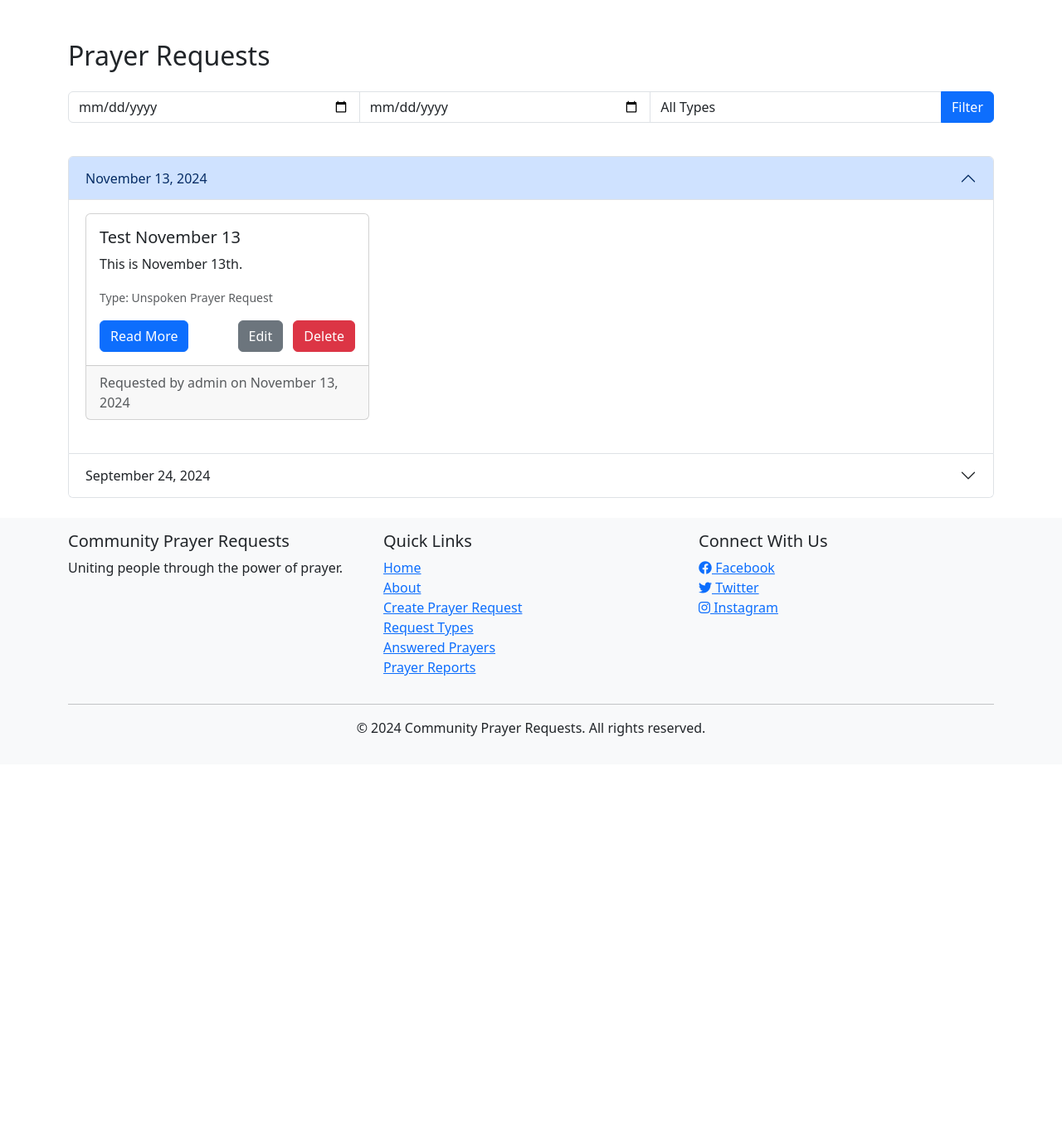
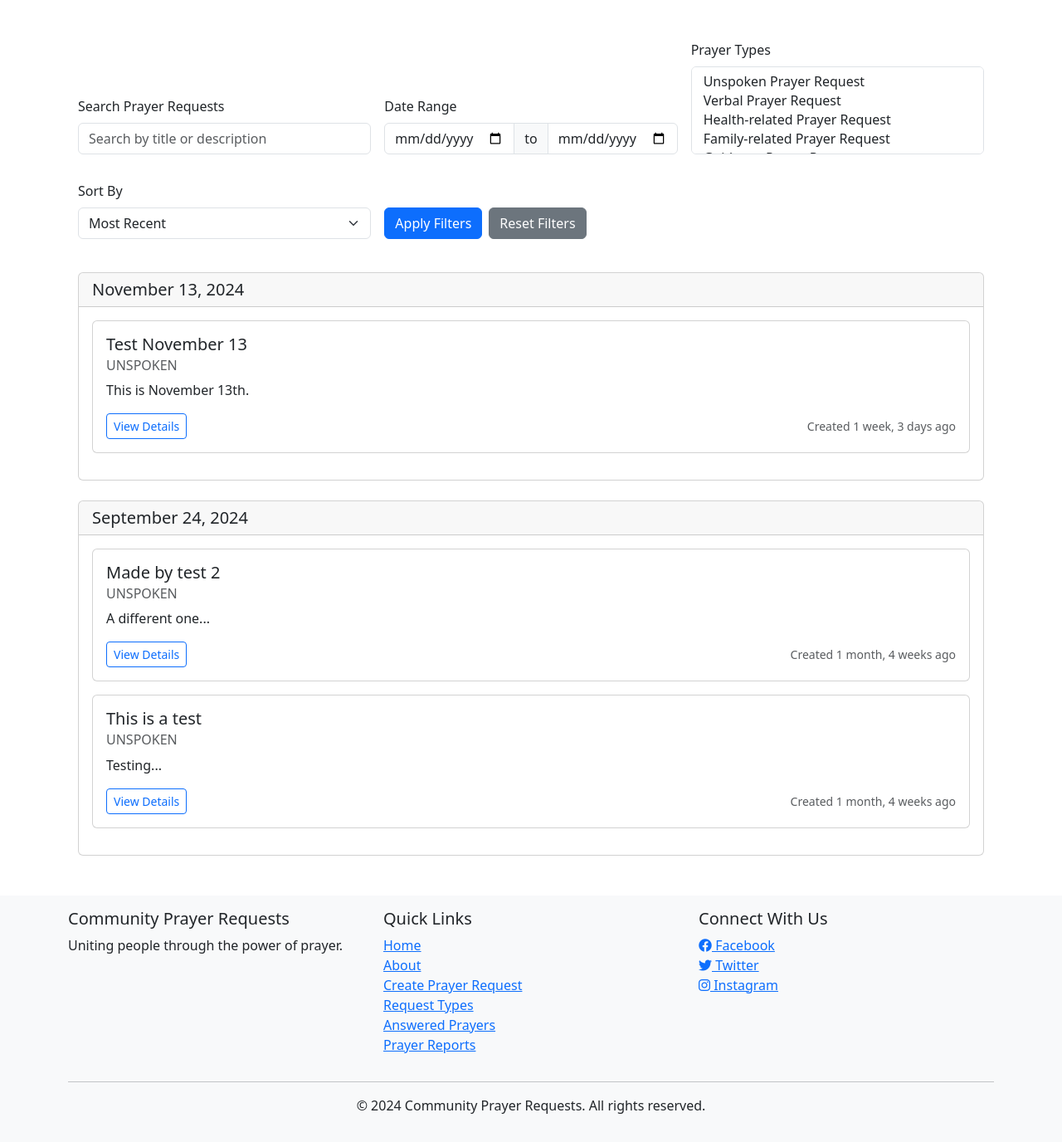
Before and after one commit to hunterhines34/communitychurch, a Django app: page / in a window 1280 px wide. Shown: the part 80-1456 px from the top of the page at 83% size. Before the commit the page ends 967 px from the top, so only its background shows below. Run offline with Django 5.2, Linux system fonts and the light colour scheme; a user stored in the database is signed in; data comes from the database, SQL or seed files in the repository; some libraries are stand-ins or nearby versions.

Commit message:
Added new sorting/filtering on homepage

```diff
--- a/community_church/prayer_requests/templates/prayer_requests/home.html
+++ b/community_church/prayer_requests/templates/prayer_requests/home.html
@@ -1,105 +1,144 @@
 {% extends 'prayer_requests/base.html' %}
-{% block title %}Home - Community Prayer Requests{% endblock %}
+{% block title %}Prayer Requests - Community Church{% endblock %}
+
+{% block extra_css %}
+<link rel="stylesheet" href="https://cdn.jsdelivr.net/npm/choices.js/public/assets/styles/choices.min.css">
+{% endblock %}
+
 {% block content %}
+<div class="container mt-4">
     {% if user.is_authenticated %}
-    <h2 class="mb-4">Prayer Requests</h2>
     <div class="row mb-4">
-        <div class="col-md-12">
-            <form method="GET" class="form-inline">
-                <div class="input-group mb-3">
-                    <input type="date" name="start_date" class="form-control" placeholder="Start Date">
-                    <input type="date" name="end_date" class="form-control" placeholder="End Date">
-                    <select name="prayer_type" class="form-control">
-                        <option value="">All Types</option>
-                        {% for value, label in prayer_types %}
-                            <option value="{{ value }}">{{ label }}</option>
+        <div class="col-12">
+            <form id="prayer-request-filter" method="get" class="row g-3 align-items-end">
+                <!-- Search Input -->
+                <div class="col-md-4 mb-3">
+                    <label for="search" class="form-label">Search Prayer Requests</label>
+                    <input type="text" class="form-control" id="search" name="search"
+                           placeholder="Search by title or description"
+                           value="{{ current_search }}">
+                </div>
+
+                <!-- Date Range Picker -->
+                <div class="col-md-4 mb-3">
+                    <label class="form-label">Date Range</label>
+                    <div class="input-group">
+                        <input type="date" class="form-control" name="start_date"
+                               id="start_date" value="{{ start_date|default_if_none:'' }}">
+                        <span class="input-group-text">to</span>
+                        <input type="date" class="form-control" name="end_date"
+                               id="end_date" value="{{ end_date|default_if_none:'' }}">
+                    </div>
+                </div>
+
+                <!-- Prayer Type Multi-Select -->
+                <div class="col-md-4 mb-3">
+                    <label for="prayer_types" class="form-label">Prayer Types</label>
+                    <select multiple class="form-control" id="prayer_types" name="prayer_types">
+                        {% for type_value, type_label in prayer_types %}
+                            <option value="{{ type_value }}"
+                                    {% if type_value in current_prayer_types %}selected{% endif %}>
+                                {{ type_label }}
+                            </option>
                         {% endfor %}
                     </select>
-                    <button type="submit" class="btn btn-primary">Filter</button>
+                </div>
+
+                <!-- Sorting Dropdown -->
+                <div class="col-md-4 mb-3">
+                    <label for="sort_by" class="form-label">Sort By</label>
+                    <select class="form-select" id="sort_by" name="sort_by">
+                        <option value="recent" {% if current_sort == 'recent' %}selected{% endif %}>Most Recent</option>
+                        <option value="most_commented" {% if current_sort == 'most_commented' %}selected{% endif %}>Most Commented</option>
+                    </select>
+                </div>
+
+                <!-- Filter Buttons -->
+                <div class="col-md-8 mb-3 d-flex align-items-end">
+                    <button type="submit" class="btn btn-primary me-2">Apply Filters</button>
+                    <button type="button" id="reset-filters" class="btn btn-secondary">Reset Filters</button>
                 </div>
             </form>
         </div>
     </div>
-    <div class="accordion" id="prayerRequestsAccordion">
-        {% for date, requests in grouped_requests.items %}
-            <div class="accordion-item">
-                <h2 class="accordion-header" id="heading{{ date|date:'Ymd' }}">
-                    <button class="accordion-button {% if not forloop.first %}collapsed{% endif %}" type="button" data-bs-toggle="collapse" data-bs-target="#collapse{{ date|date:'Ymd' }}" aria-expanded="{% if forloop.first %}true{% else %}false{% endif %}" aria-controls="collapse{{ date|date:'Ymd' }}">
-                        {{ date|date:"F d, Y" }}
-                    </button>
-                </h2>
-                <div id="collapse{{ date|date:'Ymd' }}" class="accordion-collapse collapse {% if forloop.first %}show{% endif %}" aria-labelledby="heading{{ date|date:'Ymd' }}" data-bs-parent="#prayerRequestsAccordion">
-                    <div class="accordion-body">
-                        <div class="row">
-                            {% for request in requests %}
-                                <div class="col-md-4 mb-4">
-                                    <div class="card h-100">
+
+    <!-- Prayer Requests Display -->
+    {% if grouped_requests %}
+        {% for date, requests_on_date in grouped_requests.items %}
+            <div class="card mb-4">
+                <div class="card-header">
+                    <h5 class="mb-0">{{ date|date:"F d, Y" }}</h5>
+                </div>
+                <div class="card-body">
+                    {% for request in requests_on_date %}
+                        <div class="card mb-3">
                             <div class="card-body">
                                 <h5 class="card-title">{{ request.title }}</h5>
-                                            <p class="card-text">{{ request.description|truncatewords:20 }}</p>
-                                            <p class="card-text"><small class="text-muted">Type: {{ request.get_prayer_type_display }}</small></p>
-                                            <div class="d-flex justify-content-between">
-                                                <a href="{% url 'prayer_request_detail' request.pk %}" class="btn btn-primary">Read More</a>
-                                                {% if user == request.created_by or user.is_superuser %}
-                                                    <div>
-                                                        <a href="{% url 'edit_prayer_request' request.pk %}" class="btn btn-secondary ms-auto">Edit</a>
-                                                        <button type="button" class="btn btn-danger ms-2" data-bs-toggle="modal" data-bs-target="#deleteModal{{ request.pk }}">
-                                                            Delete
-                                                        </button>
-                                                    </div>
-                                                {% endif %}
-                                            </div>
-                                        </div>
-                                        <div class="card-footer text-muted">
-                                            Requested by {{ request.created_by }} on {{ request.created_at|date:"F d, Y" }}
+                                <h6 class="card-subtitle mb-2 text-muted">
+                                    {{ request.prayer_type }}
+                                </h6>
+                                <p class="card-text">{{ request.description|truncatechars:200 }}</p>
+                                <div class="d-flex justify-content-between align-items-center">
+                                    <a href="{% url 'prayer_request_detail' request.pk %}" class="btn btn-sm btn-outline-primary">View Details</a>
+                                    <small class="text-muted">
+                                        Created {{ request.created_at|timesince }} ago
+                                    </small>
                                 </div>
                             </div>
                         </div>
-
-                                {% if user == request.created_by or user.is_superuser %}
-                                    <!-- Delete Modal -->
-                                    <div class="modal fade" id="deleteModal{{ request.pk }}" tabindex="-1" aria-labelledby="deleteModalLabel{{ request.pk }}" aria-hidden="true">
-                                        <div class="modal-dialog">
-                                            <div class="modal-content">
-                                                <div class="modal-header">
-                                                    <h5 class="modal-title" id="deleteModalLabel{{ request.pk }}">Confirm Deletion</h5>
-                                                    <button type="button" class="btn-close" data-bs-dismiss="modal" aria-label="Close"></button>
-                                                </div>
-                                                <div class="modal-body">
-                                                    Are you sure you want to delete this prayer request?
-                                                </div>
-                                                <div class="modal-footer">
-                                                    <button type="button" class="btn btn-secondary" data-bs-dismiss="modal">Cancel</button>
-                                                    <form action="{% url 'delete_prayer_request' request.pk %}" method="post">
-                                                        {% csrf_token %}
-                                                        <button type="submit" class="btn btn-danger">Delete</button>
-                                                    </form>
-                                                </div>
-                                            </div>
-                                        </div>
-                                    </div>
-                                {% endif %}
                     {% endfor %}
                 </div>
             </div>
-                </div>
-            </div>
-        {% empty %}
-            <div class="alert alert-info" role="alert">
-                No prayer requests available. Be the first to <a href="{% url 'create_prayer_request' %}" class="alert-link">create one</a>!
-            </div>
         {% endfor %}
-    </div>
     {% else %}
-    <div class="jumbotron">
-        <h1 class="display-4">Welcome to Community Prayer Requests</h1>
-        <p class="lead">Join our community to share and support each other through prayer.</p>
-        <hr class="my-4">
-        <p>Sign in or create an account to view and submit prayer requests.</p>
-        <div class="mt-4">
-            <a class="btn btn-primary btn-lg me-2" href="{% url 'login' %}" role="button">Sign In</a>
-            <a class="btn btn-secondary btn-lg" href="{% url 'signup' %}" role="button">Sign Up</a>
-        </div>
+        <div class="alert alert-info text-center" role="alert">
+            No prayer requests found. Try adjusting your filters.
         </div>
     {% endif %}
+    {% endif %}
+</div>
 {% endblock %}
+
+{% block extra_js %}
+<script src="https://cdn.jsdelivr.net/npm/choices.js/public/assets/scripts/choices.min.js"></script>
+<script>
+document.addEventListener('DOMContentLoaded', function() {
+    // Check if Choices is defined, if not, provide a fallback
+    if (typeof Choices === 'undefined') {
+        console.error('Choices library not loaded. Falling back to standard multi-select.');
+        return;
+    }
+
+    // Multi-select for prayer types using Choices.js
+    const prayerTypesSelect = document.getElementById('prayer_types');
+
+    // Ensure the element exists before initializing
+    if (prayerTypesSelect) {
+        const prayerTypesChoices = new Choices(prayerTypesSelect, {
+            removeItemButton: true,
+            placeholder: true,
+            placeholderValue: 'Select Prayer Types',
+            searchEnabled: false,
+            itemSelectText: '',
+            maxItemCount: 5  // Optional: limit number of selections
+        });
+
+        // Reset filters button
+        const resetButton = document.getElementById('reset-filters');
+        if (resetButton) {
+            resetButton.addEventListener('click', function() {
+                document.getElementById('search').value = '';
+                document.getElementById('start_date').value = '';
+                document.getElementById('end_date').value = '';
+                document.getElementById('sort_by').selectedIndex = 0;
+
+                // Reset multi-select
+                prayerTypesChoices.removeActiveItems();
+            });
+        }
+    } else {
+        console.error('Prayer types select element not found');
+    }
+});
+</script>
+{% endblock %}
--- a/community_church/prayer_requests/views.py
+++ b/community_church/prayer_requests/views.py
@@ -8,46 +8,104 @@ from django.http import HttpResponseForbidden
 import logging
 from django.utils.timezone import make_aware
 from datetime import datetime
-from django.contrib import messages
 from django.db.models import Count
 from itertools import groupby
 from django.db.models.functions import TruncDate
+from django.db.models import Q
+from django.contrib import messages
+import traceback
 
 # Logging
 logger = logging.getLogger(__name__)
 
 # Home view to list all prayer requests
+@login_required
 def home(request):
-    if request.user.is_authenticated:
-        prayer_types = PrayerRequest.PRAYER_TYPES
-        #requests = PrayerRequest.objects.all()
-        requests = PrayerRequest.objects.filter(is_answered=False)
+    try:
+        print(f"User authenticated: {request.user.is_authenticated}")
+        print(f"User: {request.user}")
 
-        # Filter by date range
-        start_date = request.GET.get('start_date')
-        end_date = request.GET.get('end_date')
-        if start_date and end_date:
-            start_date = make_aware(datetime.strptime(start_date, '%Y-%m-%d'))
-            end_date = make_aware(datetime.strptime(end_date, '%Y-%m-%d'))
-            requests = requests.filter(created_at__range=[start_date, end_date])
+        if request.user.is_authenticated:
+            prayer_types = PrayerRequest.PRAYER_TYPES
+            requests = PrayerRequest.objects.filter(is_answered=False)
 
-        # Filter by prayer type
-        prayer_type = request.GET.get('prayer_type')
-        if prayer_type:
-            requests = requests.filter(prayer_type=prayer_type)
+            # Detailed logging of request parameters
+            logger.error(f"Request GET parameters: {request.GET}")
 
-        requests = requests.annotate(date=TruncDate('created_at')).order_by('-date', '-created_at')
-        grouped_requests = {
-            date: list(group) for date, group in groupby(requests, key=lambda x: x.date)
-        }
+            # Search by keyword
+            search_query = request.GET.get('search', '').strip()
+            if search_query:
+                requests = requests.filter(
+                    Q(title__icontains=search_query) |
+                    Q(description__icontains=search_query)
+                )
 
-        context = {
-            'grouped_requests': grouped_requests,
-            'prayer_types': prayer_types,
-        }
-        return render(request, 'prayer_requests/home.html', context)
-    else:
-        return render(request, 'prayer_requests/home.html')
+            # Filter by date range
+            start_date_str = request.GET.get('start_date', '')
+            end_date_str = request.GET.get('end_date', '')
+            start_date = None
+            end_date = None
+
+            if start_date_str and end_date_str:
+                try:
+                    start_date = make_aware(datetime.strptime(start_date_str, '%Y-%m-%d'))
+                    end_date = make_aware(datetime.strptime(end_date_str, '%Y-%m-%d'))
+                    # Extend end_date to include the entire day
+                    end_date = end_date.replace(hour=23, minute=59, second=59, microsecond=999999)
+                    requests = requests.filter(created_at__range=[start_date, end_date])
+                except Exception as date_error:
+                    logger.error(f"Date parsing error: {date_error}")
+                    logger.error(f"Start date: {start_date_str}, End date: {end_date_str}")
+                    messages.error(request, f"Invalid date format: {date_error}")
+
+            # Multi-select prayer type filtering
+            prayer_types_filter = request.GET.getlist('prayer_types')
+            logger.error(f"Prayer types filter: {prayer_types_filter}")
+            if prayer_types_filter:
+                requests = requests.filter(prayer_type__in=prayer_types_filter)
+
+            # Sorting options
+            sort_by = request.GET.get('sort_by', '-created_at')
+            sort_options = {
+                'recent': '-created_at',
+                'most_commented': '-comments_count',
+                'most_viewed': '-views_count'
+            }
+            sort_field = sort_options.get(sort_by, '-created_at')
+            logger.error(f"Sort by: {sort_by}, Sort field: {sort_field}")
+
+            # Annotate with comments count
+            requests = requests.annotate(
+                comments_count=Count('comments', distinct=True)
+            )
+
+            # Order the requests
+            requests = requests.order_by(sort_field)
+
+            # Group by date for display
+            requests = requests.annotate(date=TruncDate('created_at'))
+            grouped_requests = {
+                date: list(group) for date, group in groupby(requests, key=lambda x: x.date)
+            }
+
+            context = {
+                'grouped_requests': grouped_requests,
+                'prayer_types': prayer_types,
+                'current_search': search_query,
+                'current_prayer_types': prayer_types_filter,
+                'current_sort': sort_by,
+                'start_date': start_date_str,
+                'end_date': end_date_str,
+            }
+            return render(request, 'prayer_requests/home.html', context)
+        else:
+            return render(request, 'prayer_requests/home.html')
+    except Exception as e:
+        # Log the full stack trace
+        logger.error(f"Unexpected error in home view: {e}")
+        logger.error(traceback.format_exc())
+        # Re-raise the exception to see the full error
+        raise
 
 # Detail view for a specific prayer request
 def prayer_request_detail(request, pk):
```
Also changed, not shown: community_church/community_church/settings.py (+27 -1 lines), 1 other file. Lines whose indentation alone changed are shown as unchanged.
